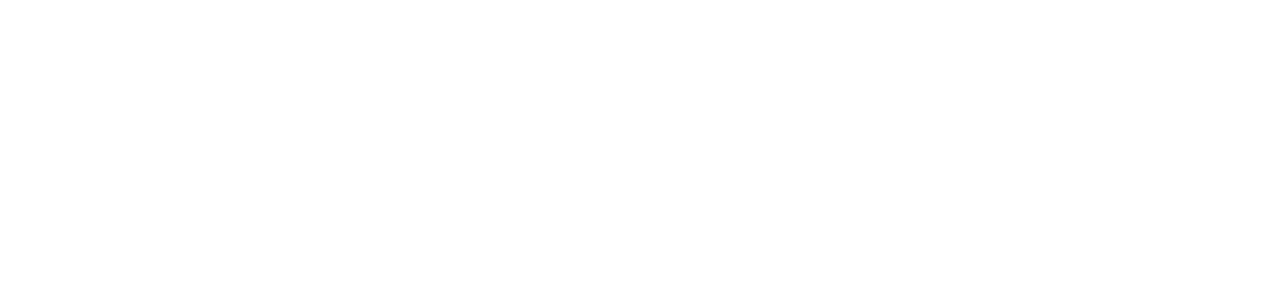
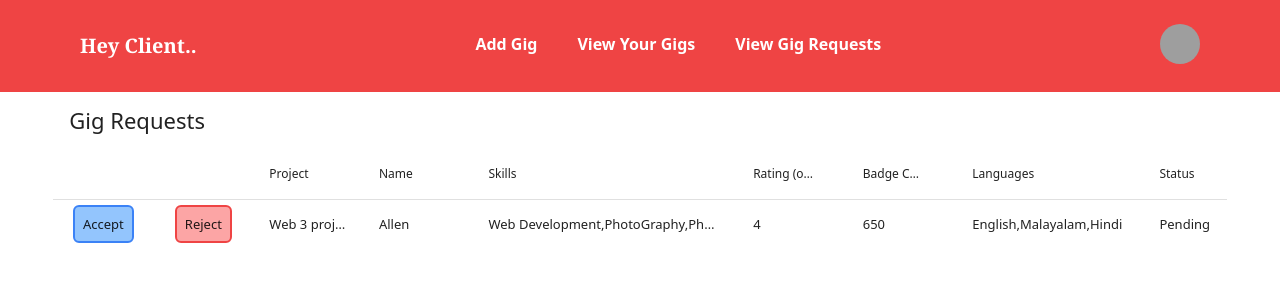
Before and after one commit to kailastr/doing-freelance, a React (Create React App) app: page /client/gigrequest in a window 1280 px wide. Before the commit this address had no page. Shown: the top 300 px of the page. Built offline with nearby package versions, Linux system fonts and the light colour scheme; grey boxes are pictures that could not be loaded.

Commit message:
Gig Request page in client side

```diff
--- a/src/App.js
+++ b/src/App.js
@@ -12,6 +12,7 @@
 import ClientIndex from './pages/client/ClientIndex';
 import ClientGigs from './pages/client/ClientGigs';
 import ClientProfile from './pages/client/ClientProfile';
+import ClientGigRequest from './pages/client/ClientGigRequest';
 
 
 function App() {
@@ -31,6 +32,7 @@
           <Route index element={<ClientIndex />} />
           <Route path='gigs' element={<ClientGigs />} />
           <Route path='profile' element={<ClientProfile />} />
+          <Route path='gigrequest' element={<ClientGigRequest />} />
         </Route>
 
       </Routes>
--- a/src/components/Navbar/ClientPageNav.jsx
+++ b/src/components/Navbar/ClientPageNav.jsx
@@ -11,9 +11,11 @@
                 <div className='flex gap-10 px-5 py-2'>
                     <Link to={'/client'} className='font-semibold hover:text-red-200'>Add Gig</Link>
                     <Link to={'/client/gigs'} className='font-semibold hover:text-red-200'>View Your Gigs</Link>
-                    <Link to={'/client/##'} className='font-semibold hover:text-red-200'>View Gig Requests</Link>
+                    <Link to={'/client/gigrequest'} className='font-semibold hover:text-red-200'>View Gig Requests</Link>
                 </div>
-                <img src="https://us.123rf.com/450wm/odkyrylov/odkyrylov2002/odkyrylov200200003/140021006-user-sign-icon-person-symbol-human-avatar-flat-style.jpg" alt="profile icon" className='rounded-full h-10 w-10 cursor-pointer hover:shadow-xl' />
+                <Link to={'/client/profile'}>
+                    <img src="https://us.123rf.com/450wm/odkyrylov/odkyrylov2002/odkyrylov200200003/140021006-user-sign-icon-person-symbol-human-avatar-flat-style.jpg" alt="profile icon" className='rounded-full h-10 w-10 cursor-pointer hover:shadow-xl' />
+                </Link>
             </div>
         </>
     )
--- /dev/null
+++ b/src/pages/client/ClientGigRequest.jsx
@@ -0,0 +1,112 @@
+import React, { useState, useEffect, useMemo, useCallback } from 'react';
+
+import DataTable from 'react-data-table-component';
+
+const ClientGigRequest = () => {
+
+    const [gigRequestData, setGigRequestData] = useState([
+        {
+            project: "Web 3 project",
+            name: "Allen",
+            description: "Lorem ipsum dolor sit amet consectetur, adipisicing elit. Inventore architecto culpa ab, expedita alias dolores tenetur perferendis deleniti voluptas fugiat ut ipsa? Deleniti culpa quibusdam nemo itaque eveniet neque reprehenderit.",
+            badgeCoins: 650,
+            languagesKnown: ["English", "Malayalam", "Hindi"],
+            skills: ["Web Development", "PhotoGraphy", "Photoshop"],
+            ExperienceLevel: "Expert",
+            walletAddress: "369#2255",
+            rating: 4,
+            appliedGigStatus: "Pending"
+        }
+    ]);
+
+    const [selectedRows, setSelectedRows] = useState([]);
+
+    useEffect(() => {
+
+        console.log('state', selectedRows);
+    }, [selectedRows]);
+
+    const acceptButtonClick = () => {
+        alert("Accepted");
+        console.log('clicked');
+    };
+
+    const rejectButtonClick = () => {
+        alert("Rejected");
+    }
+
+    const handleChange = useCallback(state => {
+        setSelectedRows(state.selectedRows);
+    }, []);
+
+    const columns = useMemo(
+        () => [
+            {
+
+                cell: () => <button onClick={acceptButtonClick} className='px-2 py-2 bg-blue-300 rounded-md border-2 border-blue-500'>Accept</button>,
+                ignoreRowClick: true,
+                allowOverflow: true,
+                button: true,
+            },
+            {
+                cell: () => <button onClick={rejectButtonClick} className='px-2 py-2 bg-red-300 rounded-md border-2 border-red-500'>Reject</button>,
+                ignoreRowClick: true,
+                allowOverflow: true,
+                button: true,
+            },
+            {
+                name: 'Project',
+                selector: row => row.project,
+                sortable: true,
+            },
+            {
+                name: 'Name',
+                selector: row => row.name,
+                sortable: true,
+            },
+            {
+                name: 'Skills',
+                selector: row => row.skills + ", ",
+                sortable: true,
+                grow: 3
+            },
+            {
+                name: 'Rating (out of 5)',
+                selector: row => row.rating,
+                sortable: true,
+            },
+            {
+                name: 'Badge Coins',
+                selector: row => row.badgeCoins,
+                sortable: true,
+            },
+            {
+                name: 'Languages',
+                selector: row => row.languagesKnown + " ",
+                sortable: true,
+                grow: 2
+            },
+            {
+                name: "Status",
+                selector: row => row.appliedGigStatus,
+                sortable: true
+            }
+        ],
+        [],
+    );
+
+    return (
+        <div className='flex justify-center '>
+            <div className='w-11/12 bg-slate-200'>
+                <DataTable
+                    title="Gig Requests"
+                    data={gigRequestData}
+                    columns={columns}
+                    onSelectedRowsChange={handleChange}
+                />
+            </div>
+        </div>
+    )
+}
+
+export default ClientGigRequest
--- a/src/pages/freelancer/FreelancerProfile.jsx
+++ b/src/pages/freelancer/FreelancerProfile.jsx
@@ -20,7 +20,8 @@
         skills: ["Web Development", "PhotoGraphy", "Photoshop"],
         ExperienceLevel: "Expert",
         PortfolioLink: "",
-        walletAddress: "369#2255"
+        walletAddress: "369#2255",
+        rating: 4
     });
 
     const [experienceLevel, setExperienceLevel] = useState(user.ExperienceLevel);
@@ -141,7 +142,7 @@
                                 <div className='flex gap-3'>
                                     <FaRegStar className='my-auto text-lg' />
                                     <h3 className='font-semibold'>Rating</h3>
-                                    <p>4/5</p>
+                                    <p>{user.rating}/5</p>
                                 </div>
                             </div>
                             <div className='flex gap-3 my-3'>
```
